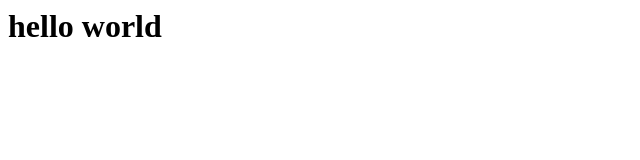
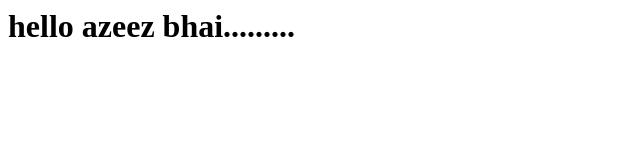
Before and after one commit to Azeez143/internal, a plain HTML site: page index.html in a window 1280 px wide. Shown: the whole page, without its empty margins (0-640 px from the left). Drawn offline with Linux system fonts and the light colour scheme.

Commit message:
Update index.html

```diff
--- a/index.html
+++ b/index.html
@@ -1,5 +1,5 @@
 <html>
 <h1>
-hello world
+hello azeez bhai.........
 </h1>
 </html>
```
